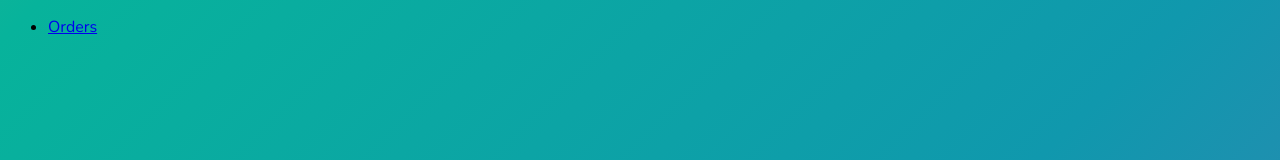
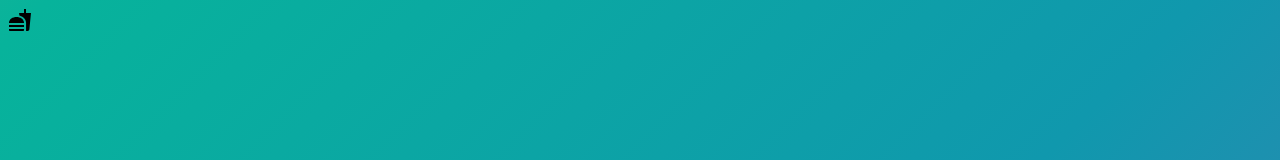
Before and after one commit to danditeoa/app-dc-react, a React (Create React App) app: page /orders in a window 1280 px wide. Shown: the top 160 px of the page. Built offline with nearby package versions, Linux system fonts and the light colour scheme.

Commit message:
readme and little ajustments

```diff
--- a/src/App.scss
+++ b/src/App.scss
@@ -1,3 +1,3 @@
 .app {
-    margin: 0rem 3rem 0 3rem;
+    margin: 2rem 3rem 0 3rem;
 }
--- a/src/App.tsx
+++ b/src/App.tsx
@@ -3,10 +3,10 @@ import {
   BrowserRouter as Router,
   Switch,
   Route,
-  Link,
 } from "react-router-dom";
 import Orders from "./components/Orders/Orders";
 import { OrderDetails } from "./components/OrderDetails/OrderDetails";
+import FastfoodIcon from '@material-ui/icons/Fastfood';
 import "./App.scss";
 
 
@@ -15,11 +15,7 @@ export default function App() {
     <Router>
       <div>
         <nav>
-          <ul>
-            <li>
-              <Link to="/">Orders</Link>
-            </li>
-          </ul>
+          <FastfoodIcon />
         </nav>
         <div className="app">
           <Switch>
```
Also changed, not shown: 1 other file (tests, documents, lock files or other folders).
